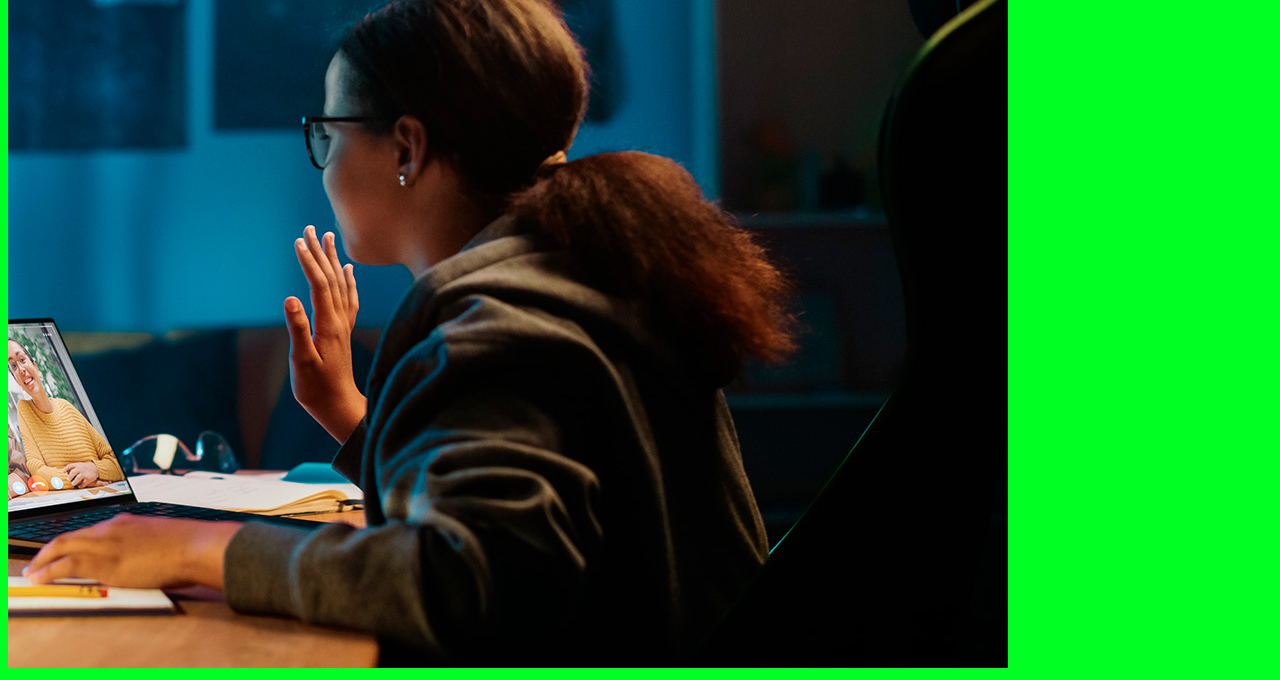
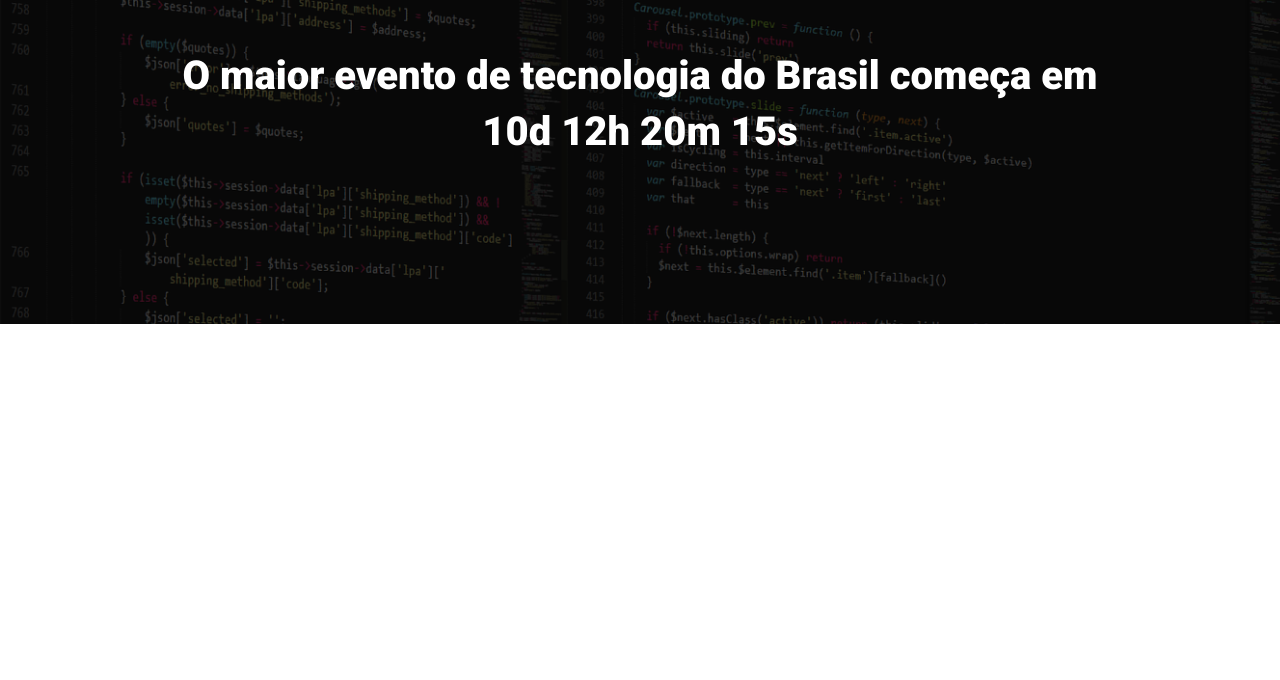
Before and after one commit to fllaviio/ebac_tech_talks, a website built with Parcel: page src/index.html in a window 1280 px wide. Shown: the part 160-840 px from the top of the page. After the commit the page ends 800 px from the top, so only its background shows below. Built offline with nearby package versions, Linux system fonts and the light colour scheme.

Commit message:
criando o hero

```diff
--- a/src/index.html
+++ b/src/index.html
@@ -1,14 +1,28 @@
 <!DOCTYPE html>
-<html lang="en">
+<html lang="pt-BR">
 <head>
     <meta charset="UTF-8">
     <meta name="viewport" content="width=device-width, initial-scale=1.0">
-    <title>Document</title>
+    <title>Ebac Tech Talks</title>
+    <link rel="preconnect" href="https://fonts.googleapis.com">
+    <link rel="preconnect" href="https://fonts.gstatic.com" crossorigin>
+    <link href="https://fonts.googleapis.com/css2?family=Roboto&display=swap" rel="stylesheet">
+    <link href="https://fonts.googleapis.com/css2?family=Roboto:wght@700&display=swap" rel="stylesheet">
+    <link href="https://fonts.googleapis.com/css2?family=Roboto:wght@900&display=swap" rel="stylesheet">
+
     <link rel="stylesheet" href="./styles/main.scss">
 </head>
 <body>
-    <h1>Olá</h1>
-    <img src="./images/backend.png" alt="">
+    <header class="hero">
+        <div class="container">
+            <img class="hero__logo" src="./images/ebac_logo.svg" alt="Ebac">
+            <p class="hero__text">
+                O maior evento de tecnologia do Brasil começa em 10d 12h 20m 15s
+            </p>
+        </div>
+    </header>
+
+
     <script src="scripts/main.js"></script>
 </body>
 </html>
--- /dev/null
+++ b/src/styles/_hero.scss
@@ -0,0 +1,52 @@
+.hero {
+    padding-top: 64px;
+    padding-bottom: 100px;
+    background-image: url(../images/fundo.png);
+    background-repeat: no-repeat;
+    background-size: cover;
+    position: relative;
+
+    .container {
+        position: relative;
+    }
+
+    &::before {
+        position: absolute;
+        top: 0;
+        left: 0;
+        width: 100%;
+        height: 100%;
+        background-color: #000;
+        content: '';
+        opacity: .7;
+    }
+
+    &__text {
+        margin-top: 64px;
+        margin-bottom: 64px;
+        font-size: 40px;
+        line-height: 56px;
+        font-weight: 800;
+        text-align: center;
+    }
+
+    &__logo {
+        margin: 0 auto;
+        height: 80px;
+        display: block;
+    }
+
+    @media (max-width: 640px) {
+        padding: 40px 0;
+
+        &_logo {
+            height: 40px;
+        }
+
+        &_text {
+            font-size: 22px;
+            line-height: 24px;
+            margin: 24px 0;
+        }
+    }
+}
--- a/src/styles/main.scss
+++ b/src/styles/main.scss
@@ -1,3 +1,22 @@
-body {
-    background-color: rgb(0, 255, 34);
+@use 'hero';
+
+* {
+    margin: 0;
+    padding: 0;
+    font-family: Roboto, sans-serif;
+    color: #fff;
 }
+
+.container {
+    max-width: 960px;
+    width: 100%;
+    margin: 0 auto;
+
+    @media (max-width: 640px) {
+        max-width: 80%;
+    }
+
+    @media (max-width: 1024px) {
+        max-width: 90%;
+    }
+}
```
